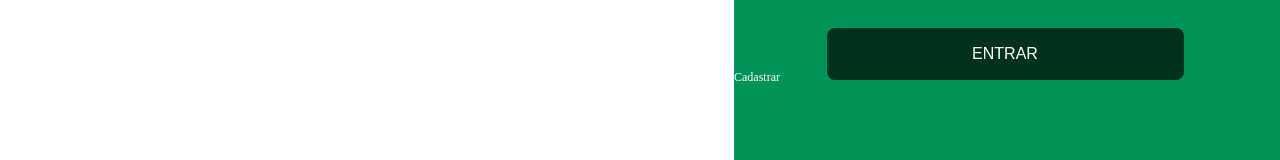
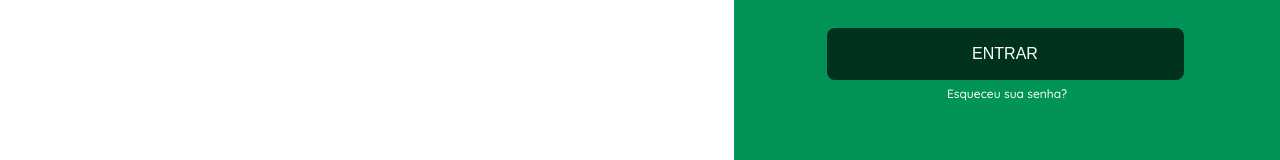
Before and after one commit to MatheusAraripe/desafio-anova, a React (Vite) app: page /login in a window 1280 px wide. Shown: the part 449-609 px from the top of the page. Built offline with nearby package versions, Linux system fonts and the light colour scheme.

Commit message:
fix: estilização do link na pagina de login

```diff
--- a/src/components/LoginForm.jsx
+++ b/src/components/LoginForm.jsx
@@ -56,7 +56,7 @@ const LoginForm = () => {
 
           <Button button = "ENTRAR" />
         </form>
-        <Link to="/signup" className="link-login">Cadastrar</Link>
+        <Link className="link-login">Esqueceu sua senha?</Link>
       </div>
       <p>logado: {String(authenticated)}</p>
     </>
--- a/src/pages/LoginPage/loginPage.scss
+++ b/src/pages/LoginPage/loginPage.scss
@@ -34,5 +34,13 @@
     right: 0px;
     top: calc(54% - 15px/2 + 94.5px);
     color: $white;
-    @include mixins.link-typography;
+    font-family: 'Quicksand';
+    font-style: normal;
+    font-weight: 400;
+    font-size: 12px;
+    line-height: 15px;
+    /* identical to box height */
+    margin-top: 16px;
+    text-align: center;
+    text-decoration: none;
 }
```
